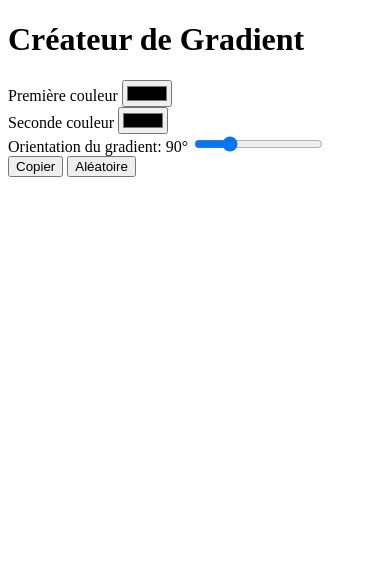
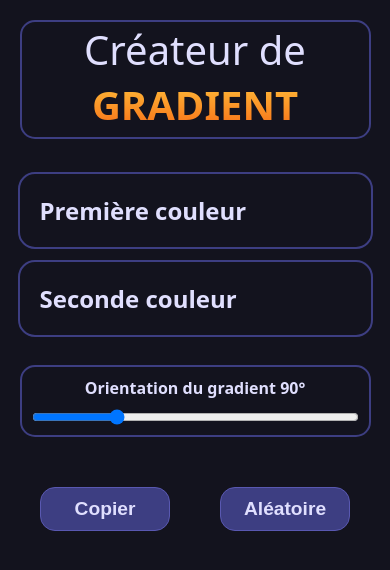
Before and after one commit to cedric-renais/6.-CouleursJS, a plain HTML site: page index.html in a window 390 px wide. Drawn offline with Linux system fonts and the light colour scheme.

Commit message:
🎨 Ajout du style CSS 🧑‍💻 Ajout de commentaires 🏗️ Petit changement HTML pour gérer le layout en CSS 📱 Ajout d'un breakpoint à partir de 400px

```diff
--- a/index.html
+++ b/index.html
@@ -8,10 +8,17 @@
     <title>Linear Gradient Creator</title>
   </head>
   <body>
+    <!------------>
+    <!-- HEADER -->
+    <!------------>
     <header>
       <h1>Créateur de <span>Gradient</span></h1>
     </header>
+    <!---------->
+    <!-- MAIN -->
+    <!---------->
     <main>
+      <!-- Gradient Creator -->
       <div class="gradient-creator">
         <div class="gradient-creator__input-group">
           <label for="color-1">Première couleur</label>
@@ -31,13 +38,16 @@
             aria-label="Choisissez la seconde couleur du gradient"
           />
         </div>
+        <!-- Gradient Orientation -->
         <div class="gradient-creator__orientation-group">
-          <label for="orientation">Orientation du gradient:</label>
-          <span
-            id="orientation-desc"
-            class="gradient-creator__orientation-value"
-            >90°</span
-          >
+          <div class="gradient-creator__orientation-label">
+            <label for="orientation">Orientation du gradient</label>
+            <span
+              id="orientation-desc"
+              class="gradient-creator__orientation-value"
+              >90°</span
+            >
+          </div>
           <input
             type="range"
             id="orientation"
@@ -51,6 +61,7 @@
           />
         </div>
       </div>
+      <!-- Gradient Buttons -->
       <div class="gradient-creator__button-group">
         <button
           class="gradient-creator__button--copy"
--- a/style.css
+++ b/style.css
@@ -0,0 +1,167 @@
+/*****************/
+/*** VARIABLES ***/
+/*****************/
+
+:root {
+  /* Backgrounds */
+  --bg-primary: #13131e;
+  --bg-secondary: #171625;
+  /* Interactive Components */
+  --ic-primary: #202248;
+  --ic-secondary: #262a65;
+  --ic-tertiary: #303374;
+  /* Borders & Separators */
+  --bs-primary: #3d3e82;
+  --bs-secondary: #4a4a95;
+  --bs-tertiary: #5958b1;
+  /* Solid Colors (ex: Button) */
+  --sc-primary: #5b5bd6;
+  --sc-secondary: #6e6ade;
+  /* Texts */
+  --txt-primary: #e0dffe;
+  --txt-secondary: #b1a9ff;
+  /* CTA */
+  --cta-primary: #ffc53d;
+  --cta-secondary: #f76b15;
+  --cta-linear: linear-gradient(180deg, #ffc53d, #f76b15);
+  /* Fonts family */
+  --ff-primary: system-ui, -apple-system, BlinkMacSystemFont, 'Segoe UI', Roboto,
+    Oxygen, Ubuntu, Cantarell, 'Open Sans', 'Helvetica Neue', sans-serif;
+  /* Padding */
+  --p-xs: clamp(20px, 5vw, 50px) 20px;
+  --p-xl: clamp(20px, 15vw, 150px) 20px;
+  /* Border radius */
+  --br-primary: 15px;
+  /* 100% */
+  --size-100: 100%;
+}
+
+/************/
+/*** BASE ***/
+/************/
+
+*,
+::before,
+::after {
+  margin-inline: 0;
+  margin-block: 0;
+  padding-inline: 0;
+  padding-block: 0;
+  box-sizing: border-box;
+}
+
+body {
+  min-block-size: 100vh;
+  background-color: var(--bg-primary);
+  color: var(--txt-primary);
+  padding-block: var(--p-xs);
+  font-family: var(--ff-primary);
+}
+
+/**************/
+/*** HEADER ***/
+/**************/
+
+h1 {
+  background-color: var(--bg-primary);
+  max-inline-size: 600px;
+  inline-size: 90%;
+  border: 2px solid var(--bs-primary);
+  border-radius: var(--br-primary);
+  margin-inline: auto;
+  padding-block-end: 5px;
+  font-size: 2.5rem;
+  font-weight: 400;
+  text-align: center;
+}
+h1 span {
+  font-weight: 900;
+  color: transparent;
+  background-image: var(--cta-linear);
+  -webkit-background-clip: text;
+  background-clip: text;
+  text-transform: uppercase;
+}
+
+/************/
+/*** MAIN ***/
+/************/
+
+/* Gradient Creator */
+.gradient-creator {
+  max-inline-size: 400px;
+  inline-size: 90%;
+  margin-inline: auto;
+  padding-block: var(--p-xl);
+}
+.gradient-creator__input-group {
+  position: relative;
+  display: flex;
+  inline-size: var(--size-100);
+  border-radius: var(--br-primary);
+  outline: 2px solid var(--bs-primary);
+  margin-block: 15px;
+  font-weight: 700;
+}
+.gradient-creator__input-group label {
+  display: block;
+  inline-size: var(--size-100);
+  block-size: var(--size-100);
+  font-size: 1.5rem;
+  padding-inline: 20px;
+  padding-block: 20px;
+  border-radius: var(--br-primary);
+  border: none;
+  cursor: pointer;
+}
+.gradient-creator__color-input {
+  outline: none;
+  cursor: pointer;
+}
+.gradient-creator__color-input[type='color'] {
+  visibility: hidden;
+}
+@media screen and (max-width: 400px) {
+  .gradient-creator {
+    padding-block: var(--p-xs);
+  }
+}
+
+/* Gradient Orientation */
+.gradient-creator__orientation-group {
+  display: flex;
+  flex-direction: column;
+  justify-content: space-between;
+  gap: 10px;
+  border-radius: var(--br-primary);
+  border: 2px solid var(--bs-primary);
+  margin-block: 30px;
+  padding-inline: 10px;
+  padding-block: 10px;
+  text-align: center;
+  font-weight: 600;
+}
+
+/* Gradient Buttons */
+.gradient-creator__button-group {
+  display: flex;
+  justify-content: center;
+  gap: 50px;
+}
+.gradient-creator__button-group button {
+  min-inline-size: 130px;
+  border: 1px solid var(--bs-tertiary);
+  outline: none;
+  border-radius: var(--br-primary);
+  background-color: var(--bs-primary);
+  padding-inline: 20px;
+  padding-block: 10px;
+  color: var(--txt-primary);
+  font-size: 1.2rem;
+  font-weight: 700;
+  cursor: pointer;
+  transition: background-color 0.3s;
+}
+.gradient-creator__button-group button:hover {
+  background-color: var(--bs-secondary);
+}
```
